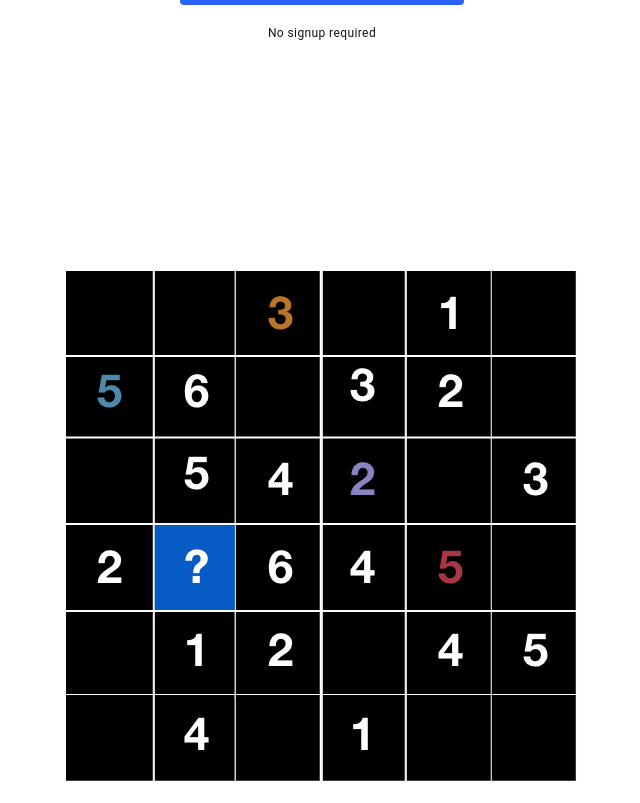
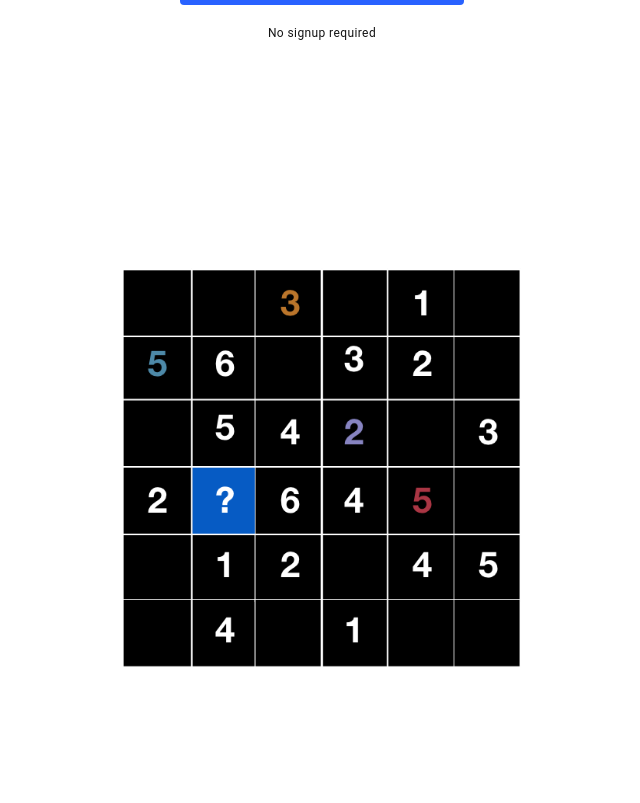
Before and after one commit to JessicaDosseh/Omega-Web-App, a React (Create React App) app in the folder packages/web/: page / in a window 1280 px wide. Shown: the part 597-1400 px from the top of the page, without its empty margins (322-962 px from the left). After the commit the page ends 1285 px from the top, so only its background shows below. Built offline with nearby package versions, Linux system fonts and the light colour scheme.

Commit message:
test fix 3

```diff
--- a/packages/web/src/components/LandingPage/HomePage.js
+++ b/packages/web/src/components/LandingPage/HomePage.js
@@ -1,5 +1,6 @@
 import React from 'react';
 import useMediaQuery from '@material-ui/core/useMediaQuery';
+import Container from '@material-ui/core/Container';
 import Box from '@material-ui/core/Box';
 import Skeleton from '@material-ui/lab/Skeleton';
 import CardHeader from '@material-ui/core/CardHeader';
@@ -118,15 +119,18 @@ const HomePage = (props) => {
             )
           }
         />
+
         <CardHeader
           action={
             loading ? (
               <Skeleton className={classes.text} width={60} height={55} />
             ) : (
-              <Box className={classes.gameBoard}>
-                {/* <GridOnIcon style={{ fontSize: 400 }} /> */}
-                <img src={game} alt='game of the day' width='100%' />
-              </Box>
+              <Container maxWidth='sm'>
+                <Box className={classes.gameBoard}>
+                  {/* <GridOnIcon style={{ fontSize: 400 }} /> */}
+                  <img src={game} alt='game of the day' width='400' />
+                </Box>
+              </Container>
             )
           }
         />
```
